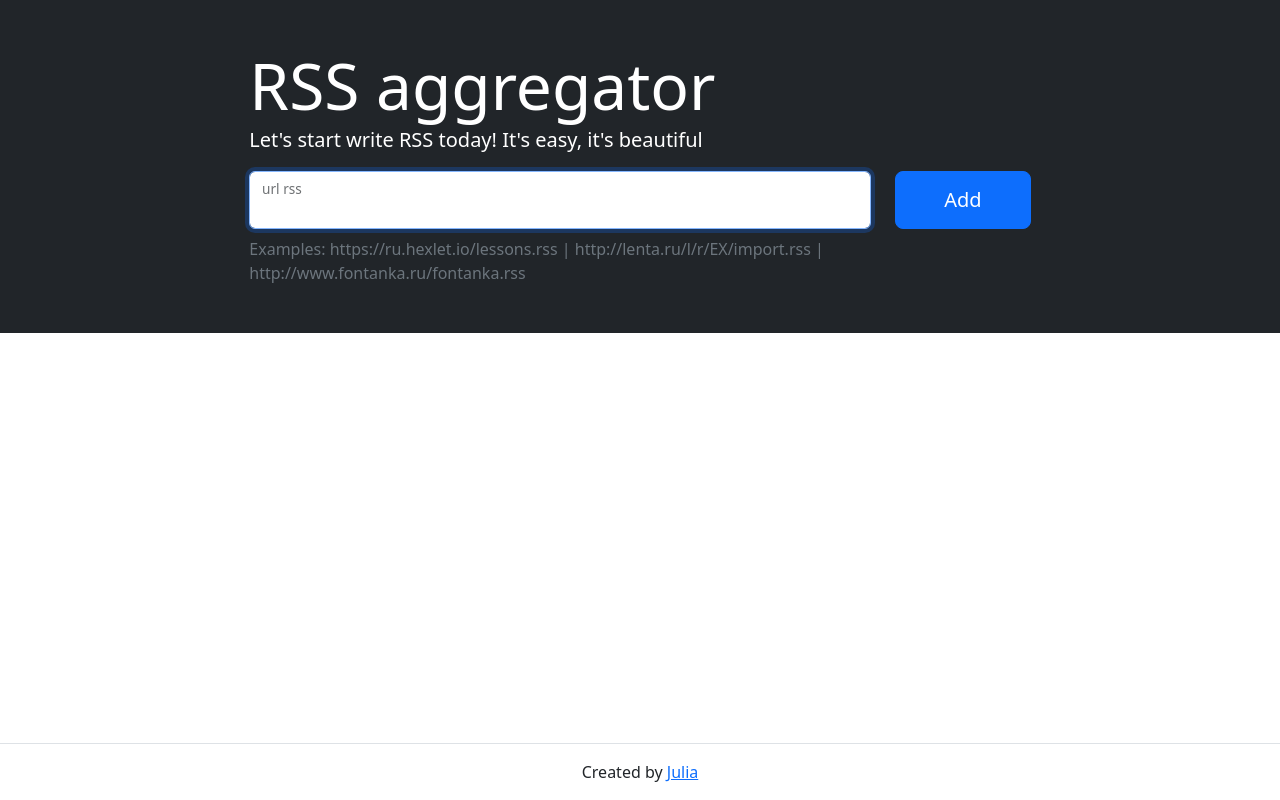
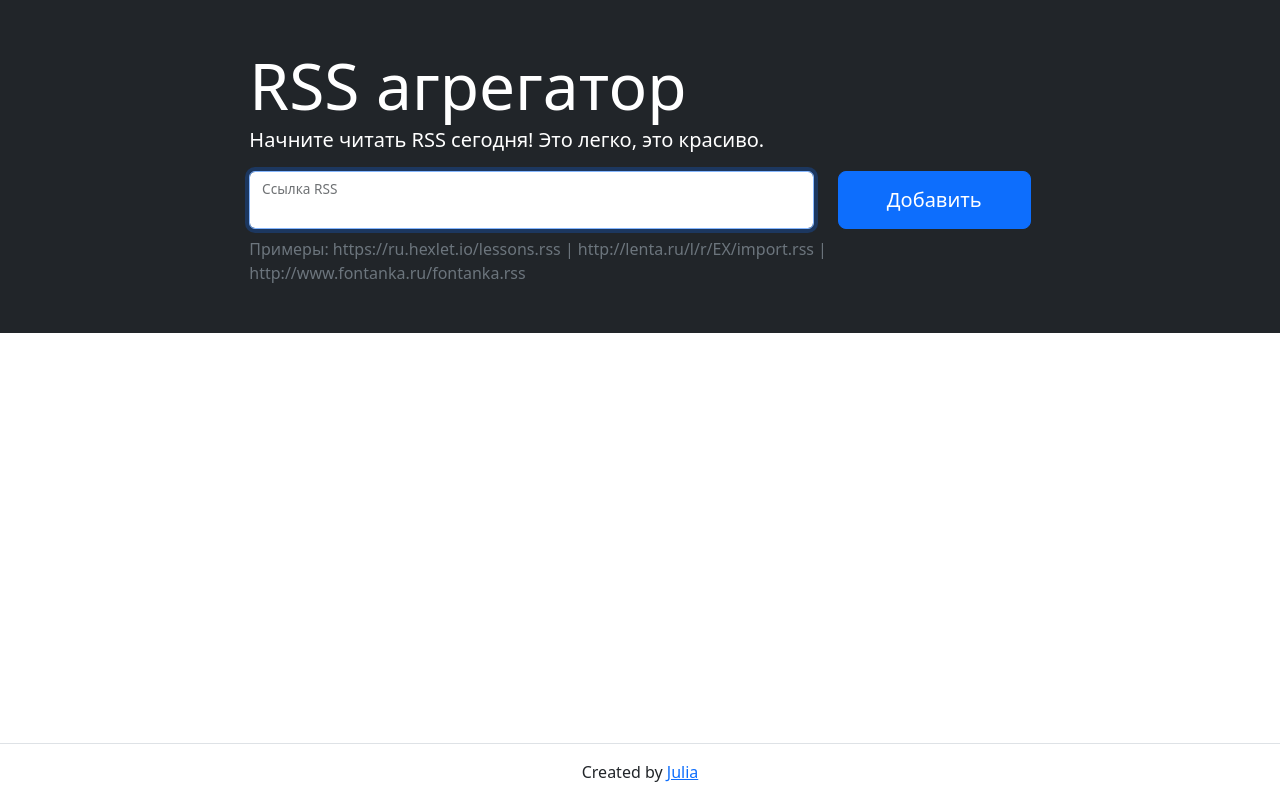
Before and after one commit to Julia-Tisa/frontend-project-11, a website built with webpack: page src/template.html in a window 1280 px wide. Built offline with nearby package versions, Linux system fonts and the light colour scheme; what on-change would draw is missing.

Commit message:
step 7 russian local

```diff
--- a/src/template.html
+++ b/src/template.html
@@ -25,22 +25,22 @@
       <section class="container-fluid bg-dark p-5">
         <div class="row">
           <div class="col-md-10 col-lg-8 mx-auto text-white">
-            <h1 class="display-3 mb-0">RSS aggregator</h1>
-            <p class="lead">Let's start write RSS today! It's easy, it's beautiful</p>
+            <h1 class="display-3 mb-0">RSS агрегатор</h1>
+            <p class="lead">Начните читать RSS сегодня! Это легко, это красиво.</p>
             <form action class="rss-form text-body">
               <div class="row">
                 <div class="col">
                   <div class="form-floating">
                     <input id="url-input" autofocus required name="url" aria-label="url" class="form-control w-100" placeholder="url rss" autocomplete="off">
-                    <label for="url-input">url rss</label>
+                    <label for="url-input">Ссылка RSS</label>
                   </div>
                 </div>
                 <div class="col-auto">
-                  <button type="submit" aria-label="add" class="h-100 btn btn-lg btn-primary px-sm-5">Add</button>
+                  <button type="submit" aria-label="add" class="h-100 btn btn-lg btn-primary px-sm-5">Добавить</button>
                 </div>
               </div>
             </form>
-            <p class="mt-2 mb-0 text-muted">Examples: https://ru.hexlet.io/lessons.rss | http://lenta.ru/l/r/EX/import.rss | http://www.fontanka.ru/fontanka.rss</p>
+            <p class="mt-2 mb-0 text-muted">Примеры: https://ru.hexlet.io/lessons.rss | http://lenta.ru/l/r/EX/import.rss | http://www.fontanka.ru/fontanka.rss</p>
             <p class="feedback m-0 position-absolute small text-danger"></p>
           </div>
         </div>
--- a/src/view.js
+++ b/src/view.js
@@ -45,7 +45,7 @@ const renderFeeds = (watchedState) => {
   const h2Container = document.querySelector('.card-body.feeds');
   const h2 = document.createElement('h2');
   h2.classList.add('card-title', 'h4');
-  h2.textContent = 'Fids';
+  h2.textContent = 'Фиды';
   h2Container.innerHTML = '';
   h2Container.append(h2);
 
@@ -71,7 +71,7 @@ const renderPosts = (watchedState) => {
   containerPosts.innerHTML = '';
   const h2Posts = document.createElement('h2');
   h2Posts.classList.add('card-title', 'h4');
-  h2Posts.textContent = 'Posts';
+  h2Posts.textContent = 'Посты';
   containerPosts.append(h2Posts);
 
   const ulPosts = document.querySelector('.list-group.posts');
@@ -103,7 +103,7 @@ const renderPosts = (watchedState) => {
     button.setAttribute('data-id', post.id);
     button.setAttribute('data-bs-toggle', 'modal');
     button.setAttribute('data-bs-target', '#modal');
-    button.textContent = 'Browse';
+    button.textContent = 'Просмотр';
     button.addEventListener('click', () => {
       if (post.status === 'new') {
         a.classList.remove('fw-bold');
```
Also changed, not shown: dist/index.html, dist/main.js.
